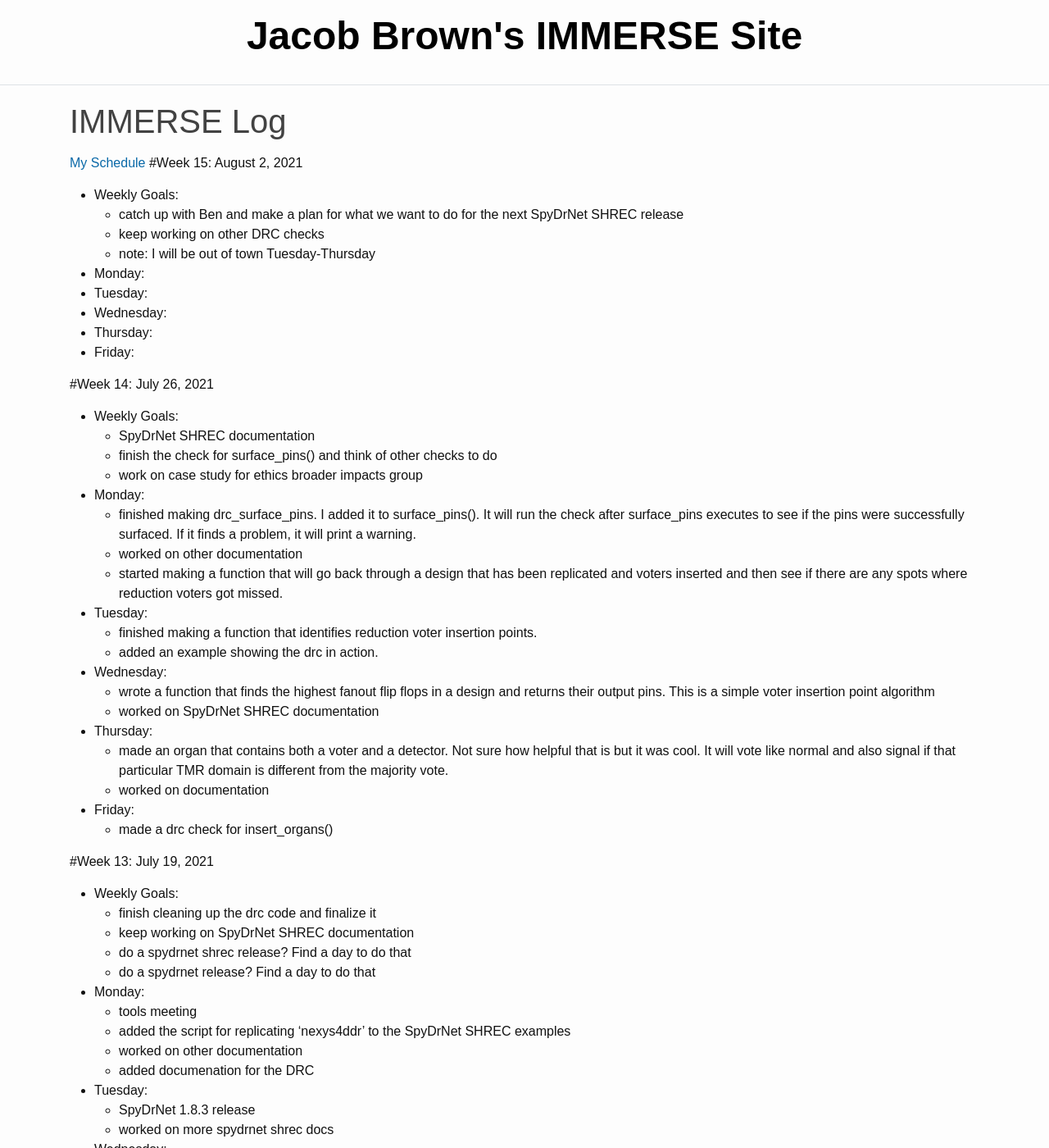
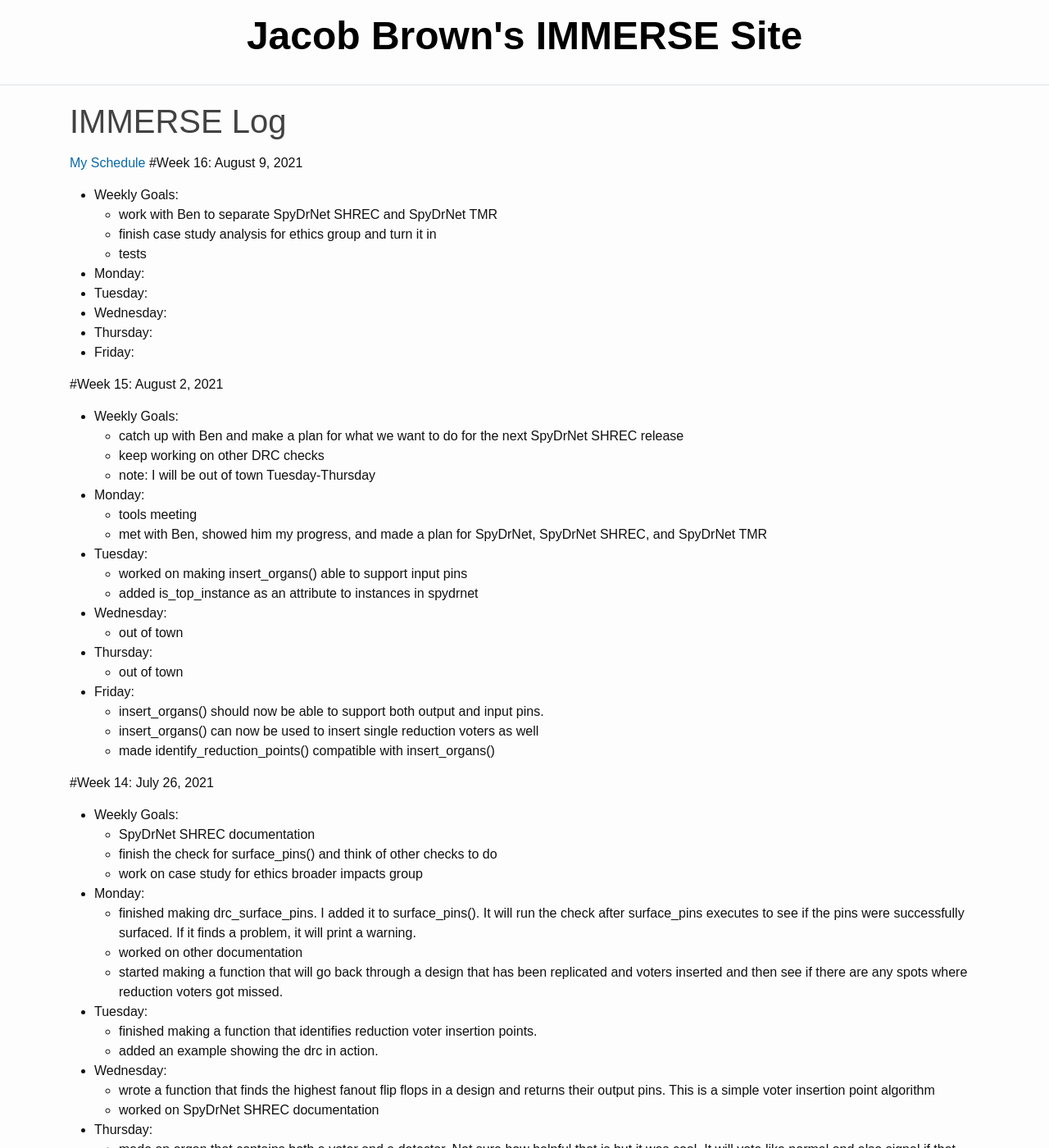
Before and after one commit to jacobdbrown4/jacob_brown, a Jekyll site: the page built from _pages/log.md, in a window 1280 px wide and 1400 px high. Shown: the whole window at 82% size. Built offline with Jekyll 4.4.1, drawn with Linux system fonts in a browser that asks for light colours.

Commit message:
updated log

```diff
--- a/_pages/log.md
+++ b/_pages/log.md
@@ -4,16 +4,36 @@ title: IMMERSE Log
 ---
 
 [My Schedule](https://jacobdbrown4.github.io/jacob_brown//pages/schedule/)
+#Week 16: August 9, 2021
+* **Weekly Goals**:
+  * work with Ben to separate SpyDrNet SHREC and SpyDrNet TMR
+  * finish case study analysis for ethics group and turn it in
+  * tests
+* **Monday**:
+* **Tuesday**:
+* **Wednesday**:
+* **Thursday**:
+* **Friday**:
+
 #Week 15: August 2, 2021
 * **Weekly Goals**:
   * catch up with Ben and make a plan for what we want to do for the next SpyDrNet SHREC release
   * keep working on other DRC checks
   * note: I will be out of town Tuesday-Thursday
 * **Monday**:
+  * tools meeting
+  * met with Ben, showed him my progress, and made a plan for SpyDrNet, SpyDrNet SHREC, and SpyDrNet TMR
 * **Tuesday**:
+  * worked on making insert_organs() able to support input pins
+  * added is_top_instance as an attribute to instances in spydrnet
 * **Wednesday**:
+  * out of town
 * **Thursday**:
+  * out of town
 * **Friday**:
+  * insert_organs() should now be able to support both output and input pins.
+  * insert_organs() can now be used to insert single reduction voters as well
+  * made identify_reduction_points() compatible with insert_organs()
 
 #Week 14: July 26, 2021
 * **Weekly Goals**:
```
